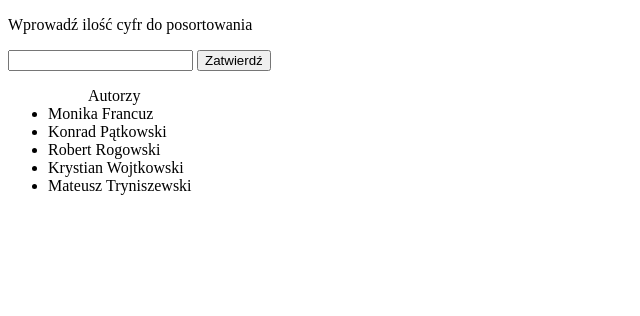
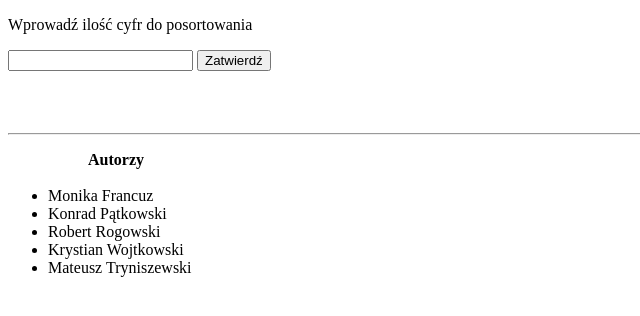
Before and after one commit to MateuszTryniszewski/sortowanie_babelkowe, a plain HTML site: page index.html in a window 1280 px wide. Shown: the whole page, without its empty margins (0-640 px from the left). Drawn offline with Linux system fonts and the light colour scheme.

Commit message:
poprawki graficzne

```diff
--- a/index.html
+++ b/index.html
@@ -23,8 +23,13 @@
 
 	<div id="display"></div>
 
+	<br />
+	<br />
+	<br />
+	<hr />
 	<ul>
-		<ol>Autorzy</ol>
+		<ol><b>Autorzy</b></ol>
+		<br />
 		<li>Monika Francuz</li>
 		<li>Konrad Pątkowski</li>
 		<li>Robert Rogowski</li>
@@ -68,8 +73,6 @@
 		[...wartosci].forEach( element => {
 			tablica.push(parseInt(element.value))
 		})
-
-		tablica = [5,23,4,12,56]
 
 		for (let licznik = 1; licznik <= n-1; licznik++) {
 
```
